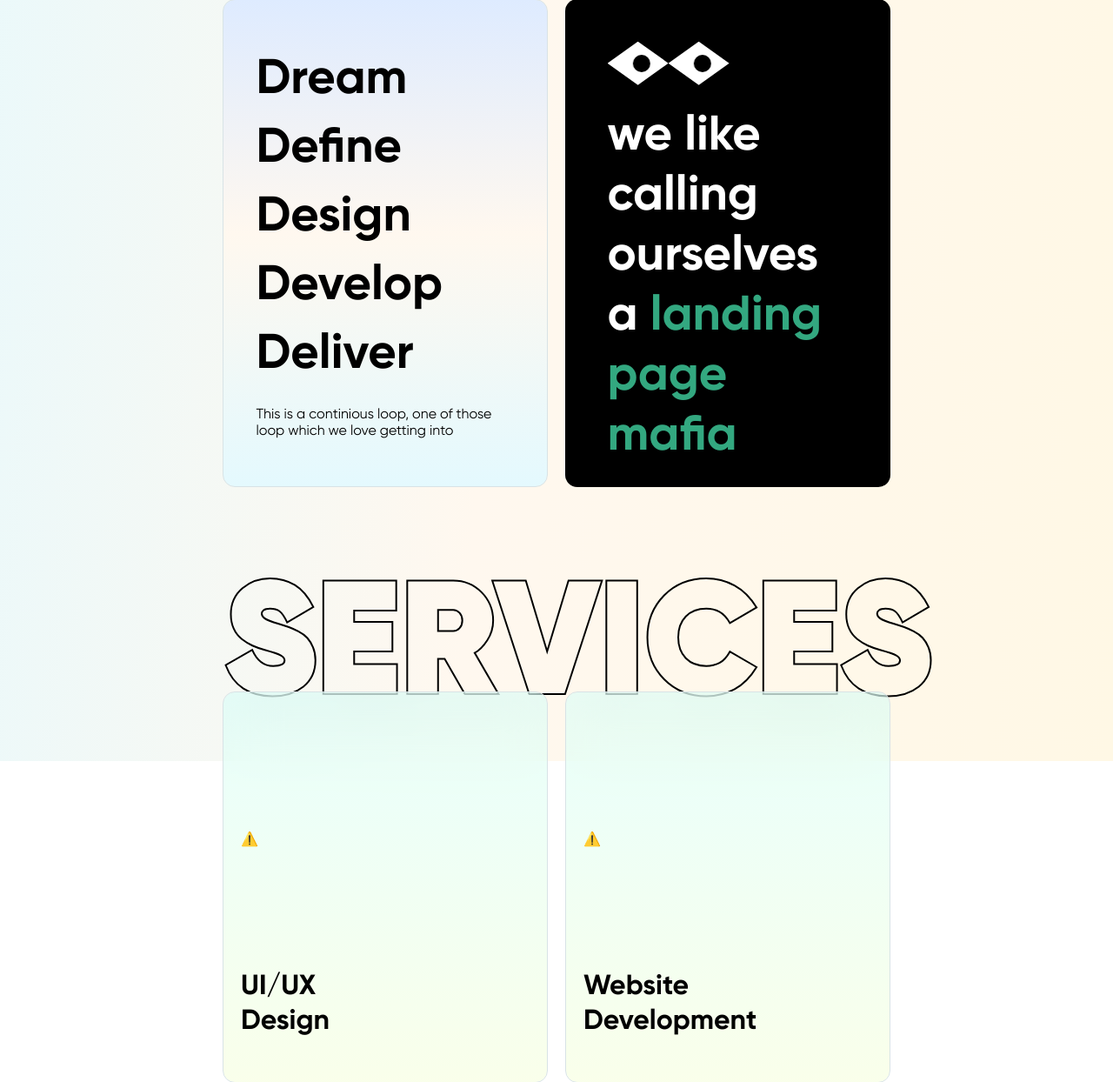
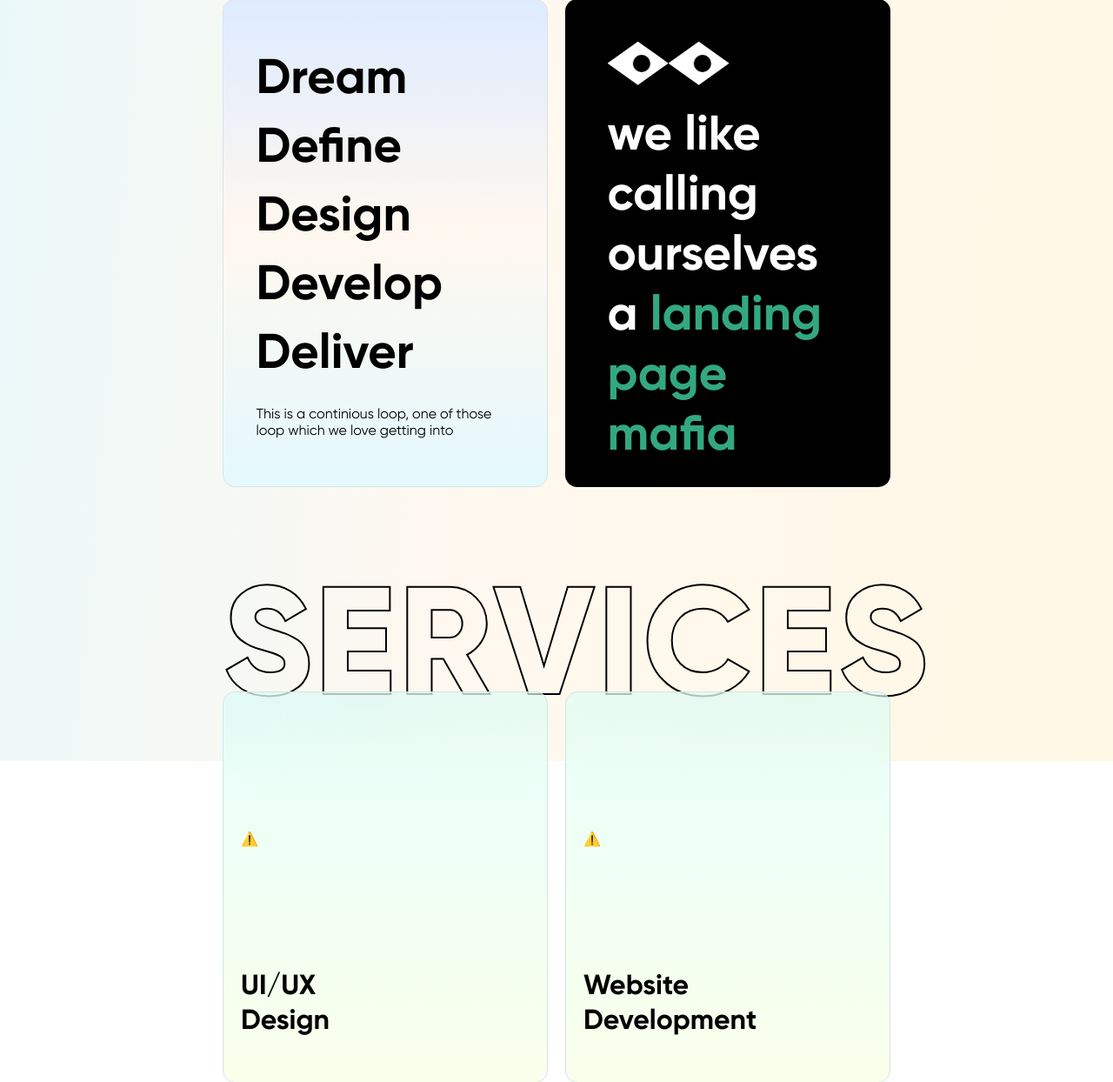
Before and after one commit to Saurav017/thekua-landing-pagee, a PHP site: page /index.html in a window 1280 px wide. Shown: the part 2571-3815 px from the top of the page at 87% size. Run offline with PHP 8.4, Linux system fonts and the light colour scheme.

Commit message:
Final changes 2

```diff
--- a/styles.css
+++ b/styles.css
@@ -24,6 +24,7 @@
   font-family: Gilroy-ExtraBold;
   src: url(./fonts/Gilroy-ExtraBold.ttf) format('truetype');
   font-style: normal;
+  font-weight: 800;
 }
 
 @font-face {
```
